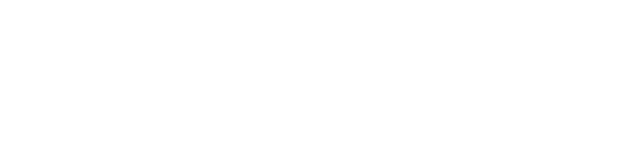
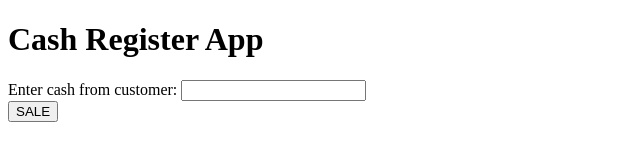
Before and after one commit to Hasinarahman/Cash-Register, a plain HTML site: page index.html in a window 1280 px wide. Shown: the whole page, without its empty margins (0-640 px from the left). Drawn offline with Linux system fonts and the light colour scheme.

Commit message:
adding button, input, div and script link in html file

```diff
--- a/index.html
+++ b/index.html
@@ -1,11 +1,20 @@
 <!DOCTYPE html>
 <html lang="en">
 <head>
-    <meta charset="UTF-8">
-    <meta name="viewport" content="width=device-width, initial-scale=1.0">
-    <title>Cash Register</title>
+  <meta charset="UTF-8">
+  <meta name="viewport" content="width=device-width, initial-scale=1.0">
+  <title>Cash Register</title>
+  <link rel="stylesheet" href="styles.css">
 </head>
 <body>
+  <div>
+    <h1>Cash Register App</h1>
+    <label for="cash">Enter cash from customer:</label>
+    <input id="cash" type="number">
+    <div id="change-due"></div>
+    <button id="purchase-btn">SALE</button>
+  </div>
+  <script src="script.js"></script>
 
 </body>
 </html>
```
